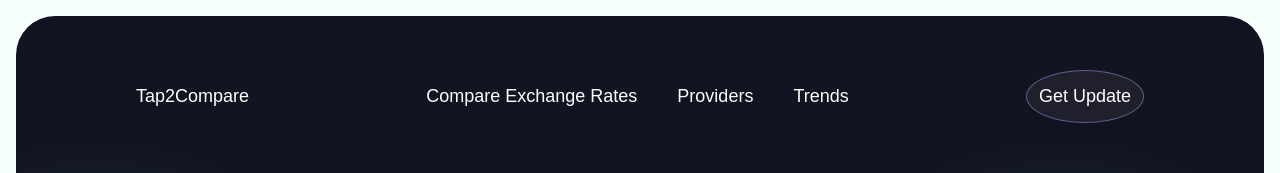
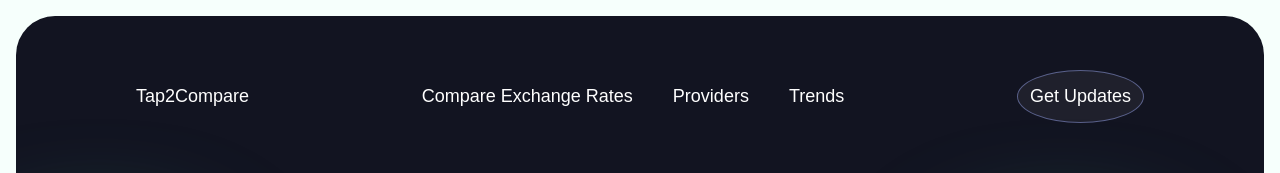
Before and after one commit to AbiolaDave/t2c, a Next.js app: page / in a window 1280 px wide. Shown: the top 173 px of the page. Built offline with nearby package versions, Linux system fonts and the light colour scheme; a web font is replaced by a local one.

Commit message:
second commit

```diff
--- a/src/components/Footer/MobileFooter.tsx
+++ b/src/components/Footer/MobileFooter.tsx
@@ -1,10 +1,27 @@
+"use client";
+
 import { faInstagram, faXTwitter } from "@fortawesome/free-brands-svg-icons";
 import { faStar } from "@fortawesome/free-solid-svg-icons";
 import { FontAwesomeIcon } from "@fortawesome/react-fontawesome";
 import { ArrowRight } from "lucide-react";
 import Image from "next/image";
+import { useState } from "react";
+import TrackRateModal from "../SubscribeModal";
 
 const MobileFooter = () => {
+  const [isOpen, setIsOpen] = useState(false);
+  const [isMenuOpen, setIsMenuOpen] = useState(false);
+
+  // const getUpdate = () => setIsOpen(true);
+  const closeModal = () => setIsOpen(false);
+
+  const getUpdateBtn = () => {
+    document.getElementById("hero")?.scrollIntoView({
+      behavior: "smooth",
+    });
+    setIsOpen(true);
+  };
+
   return (
     <>
       {/* ===================== UPPER FOOTER (ORIGINAL – FULLY RESTORED) ===================== */}
@@ -140,10 +157,13 @@ const MobileFooter = () => {
           {/* RIGHT */}
           <div className="flex flex-col items-end gap-6">
             <p className="font-sunflower text-white text-[13px] lg:text-[30px] font-bold">
-              Get Update
+              Get Updates
             </p>
 
-            <div className="flex bg-white rounded-md overflow-hidden">
+            <div
+              onClick={getUpdateBtn}
+              className="flex bg-white rounded-md overflow-hidden"
+            >
               <p className="px-2 py-2 text-[#0A142F] text-[13px]">
                 Get Rate updates
               </p>
@@ -290,6 +310,8 @@ const MobileFooter = () => {
           </div>
         </div>
       </div>
+
+      <TrackRateModal isOpen={isOpen} onClose={closeModal} />
     </>
   );
 };
--- a/src/components/Footer/index.tsx
+++ b/src/components/Footer/index.tsx
@@ -1,10 +1,27 @@
+"use client"
+
 import { faInstagram, faXTwitter } from "@fortawesome/free-brands-svg-icons";
 import { faStar } from "@fortawesome/free-solid-svg-icons";
 import { FontAwesomeIcon } from "@fortawesome/react-fontawesome";
 import { ArrowRight } from "lucide-react";
 import Image from "next/image";
+import { useState } from "react";
+import TrackRateModal from "../SubscribeModal";
 
 const UpperFooter = () => {
+    const [isOpen, setIsOpen] = useState(false);
+    const [isMenuOpen, setIsMenuOpen] = useState(false);
+
+    // const getUpdate = () => setIsOpen(true);
+    const closeModal = () => setIsOpen(false);
+
+    const getUpdateBtn = () => {
+      document.getElementById("hero")?.scrollIntoView({
+        behavior: "smooth",
+      });
+      setIsOpen(true);
+    };
+
   return (
     <>
       <div className="relative overflow-hidden h-140 lg:h-235.5 bg-black p-4 font-sans">
@@ -144,11 +161,14 @@ const UpperFooter = () => {
           {/*end*/}
           <div className="h-56.75 px-3 flex flex-col items-end gap-4">
             <p className="font-sunflower font-bold text-[13px] lg:text-[30px] text-white">
-              Get Update
+              Get Updates
             </p>
-            <div className="w-[156.45px] h-[31.54px] lg:w-62 lg:h-12.5 mt-7 flex justify-between items-center rounded-md bg-white  cursor-pointer">
+            <div
+              onClick={getUpdateBtn}
+              className="w-[156.45px] h-[31.54px] lg:w-62 lg:h-12.5 mt-7 flex justify-between items-center rounded-md bg-white  cursor-pointer"
+            >
               <p className="font-sunflower font-medium text-[13px] ml-5 lg:text-[14px] text-[#0A142F]">
-                Get Update
+                Get Updates
               </p>
               <div className="w-8  lg:w-11.75 lg:h-11.75 bg-[#3CAE8C] rounded-r-md float-end flex text-white items-center justify-center">
                 <ArrowRight size={30} />
@@ -309,6 +329,8 @@ const UpperFooter = () => {
           </div>
         </div>
       </div>
+
+       <TrackRateModal isOpen={isOpen} onClose={closeModal} />
     </>
   );
 };
--- a/src/components/Hero/Hero1.tsx
+++ b/src/components/Hero/Hero1.tsx
@@ -5,7 +5,7 @@ import { useFormik } from "formik";
 import ChangeRateView from "@/utils/ChangeRateView/ChangeRateView";
 import { Currencies } from "@/utils/rates/rates";
 import { CurrencyOption } from "@/utils/types";
-import { ArrowLeftRight, ArrowUpDown, Menu } from "lucide-react";
+import { ArrowLeftRight, ArrowUpDown, Menu, X } from "lucide-react";
 import { useState } from "react";
 import * as yup from "yup";
 import { CurrencySelect } from "../Currencies/Currencies";
@@ -106,12 +106,18 @@ const Hero1 = () => {
                   onClick={getUpdate}
                 >
                   <h1 className="text-white text-[18px] font-light">
-                    Get Update
+                    Get Updates
                   </h1>
                 </button>
               </div>
               {isMenuOpen && (
                 <div className="absolute left-0 top-15 w-full flex flex-col md:hidden bg-[#121421] h-[200px] justify-center items-center px-6 py-4 gap-4 z-50">
+                  <div
+                    onClick={() => setIsMenuOpen(false)}
+                    className="absolute left-10 top-5 mb-5"
+                  >
+                    <X />
+                  </div>
                   <h1
                     onClick={() => navDirect("compare")}
                     className="text-white text-[18px] font-light cursor-pointer hover:text-[#3CAE8C] transition-colors"
--- a/src/components/Hero/index.tsx
+++ b/src/components/Hero/index.tsx
@@ -79,7 +79,7 @@ const Hero = () => {
                   onClick={getUpdate}
                 >
                   <h1 className="text-white text-[18px] font-light">
-                    Get Update
+                    Get Updates
                   </h1>
                 </button>
               </div>
```
